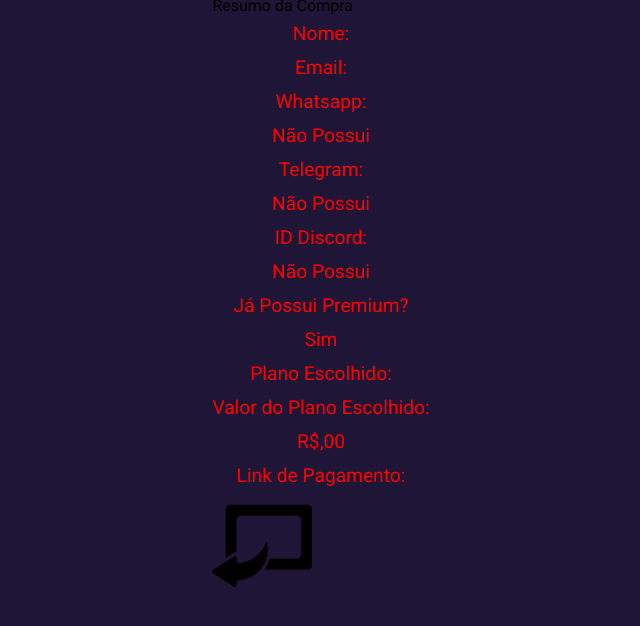
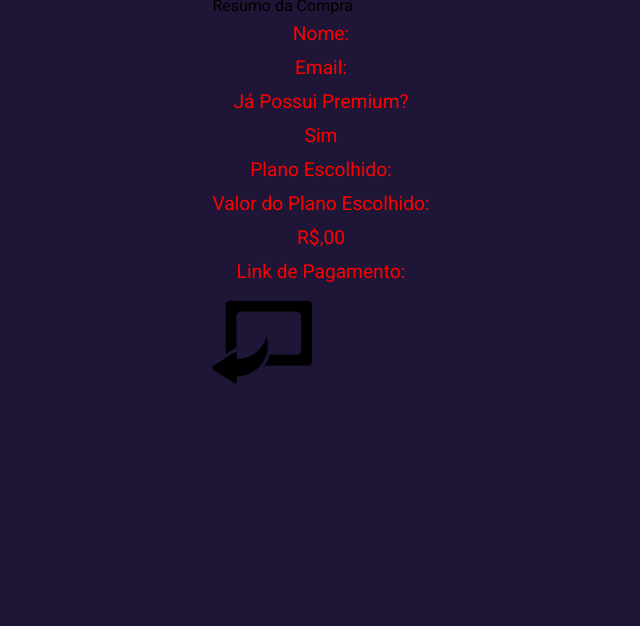
Before and after one commit to rafael-oliveira-hellz/playsfa-sales-panel, a Next.js app: page /components/PurchaseCard in a window 1280 px wide. Shown: the top 626 px of the page, without its empty margins (319-959 px from the left). Built offline with nearby package versions, Linux system fonts and the light colour scheme.

Commit message:
chore: remove whatsapp number

```diff
--- a/pages/components/PurchaseCard.tsx
+++ b/pages/components/PurchaseCard.tsx
@@ -52,7 +52,7 @@ const PurchaseCard = ({
     });
     return phoneMasked.join('');
   };
-
+  //
   return (
     <>
       <PurchaseCardWrapper>
@@ -68,19 +68,6 @@ const PurchaseCard = ({
             <div className="purchase-card__body__info">
               <p className="purchase-card__body__info__title">Email: </p>
               <p className="purchase-card__body__info__value">{userEmail}</p>
-            </div>
-            <div className="purchase-card__body__info">
-              <p className="purchase-card__body__info__title">Whatsapp: </p>
-              <p className="purchase-card__body__info__value">{userWhatsapp
-                && userWhatsapp ? phoneMask(userWhatsapp) : 'Não Possui'}</p>
-            </div>
-            <div className="purchase-card__body__info">
-              <p className="purchase-card__body__info__title">Telegram: </p>
-              <p className="purchase-card__body__info__value">{userTelegram && userTelegram ? userTelegram : 'Não Possui'}</p>
-            </div>
-            <div className="purchase-card__body__info">
-              <p className="purchase-card__body__info__title">ID Discord: </p>
-              <p className="purchase-card__body__info__value">{userDiscord && userDiscord ? userDiscord : 'Não Possui'}</p>
             </div>
             <div className="purchase-card__body__info">
               <p className="purchase-card__body__info__title">Já Possui Premium? </p>
```
